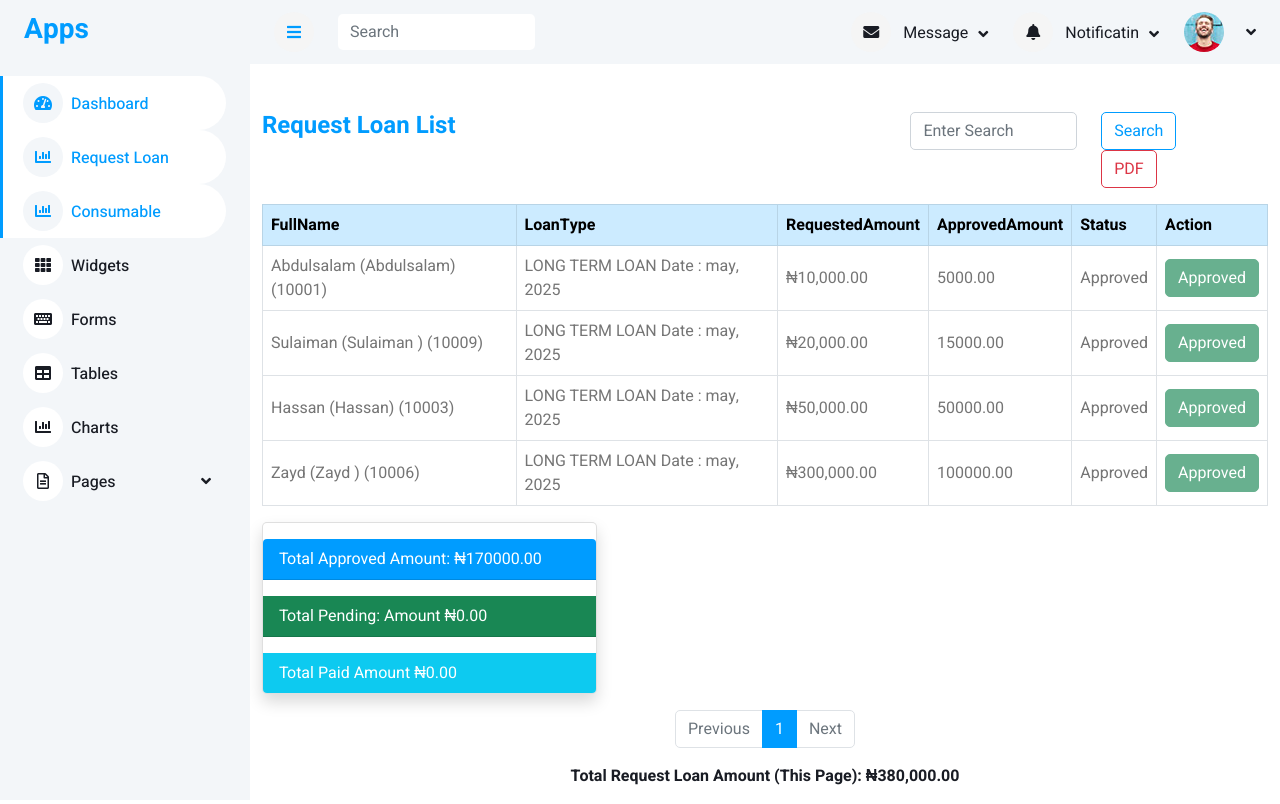
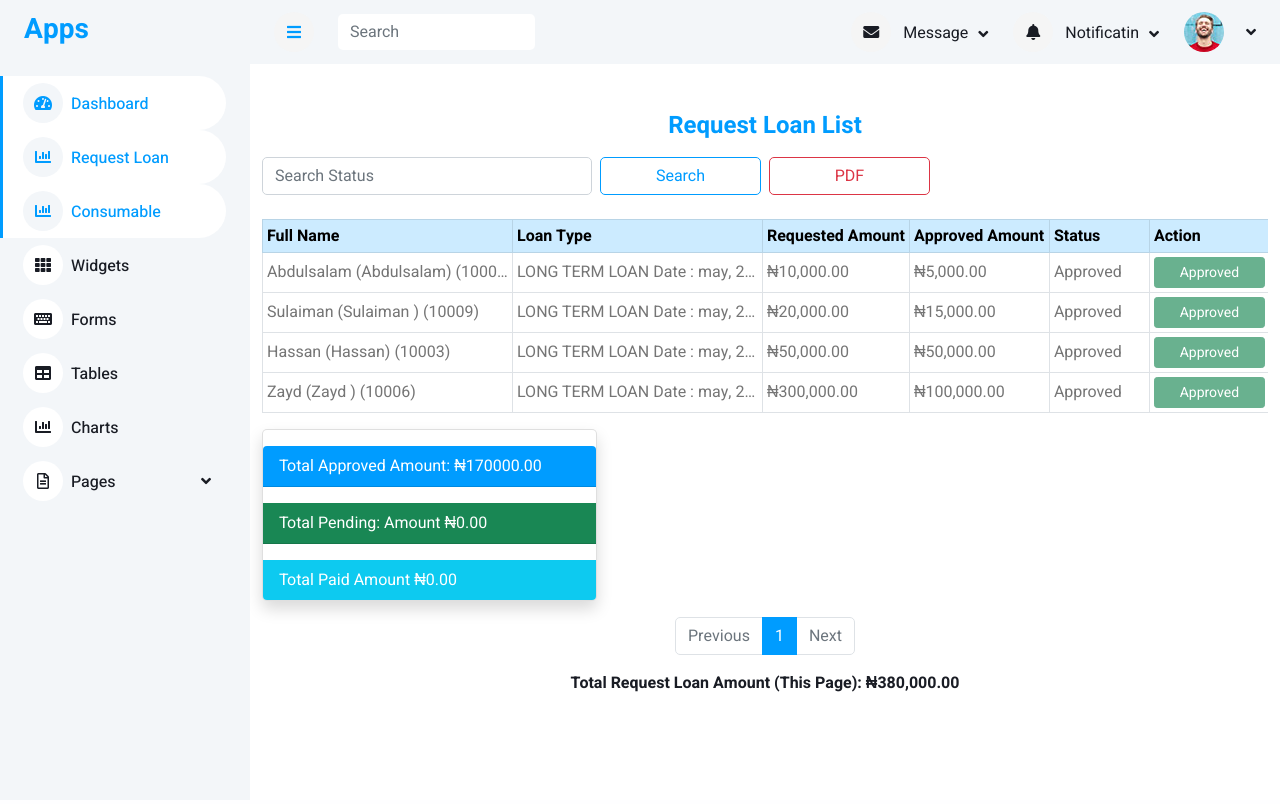
Before and after one commit to salam081/sucrepo, a Django app: page /requested_loan in a window 1280 px wide. After the commit the page ends 692 px from the top, so only its background shows below. Run offline with Django 5.2, Linux system fonts and the light colour scheme; data comes from the database, SQL or seed files in the repository; data that the repository does not hold is empty; some libraries are stand-ins or nearby versions.

Commit message:
Updated loan view and template for search fix

```diff
--- a/loan/views.py
+++ b/loan/views.py
@@ -229,10 +229,12 @@ def get_all_requested_loan(request):
     search_term = request.GET.get('search_term', '').strip()
 
     base_queryset = LoanRequest.objects.exclude(status='rejected')
-
     if search_term:
         results_queryset = base_queryset.filter(
             Q(status__icontains=search_term) |
+            Q(member__member__first_name__icontains=search_term) |
+            Q(member__member__last_name__icontains=search_term) |
+            Q(member__member__username__icontains=search_term) |
             Q(id__icontains=search_term)
         )
     else:
@@ -295,7 +297,7 @@ def get_all_requested_loan(request):
     # Regular HTML context
     context = {
         'results': results,
-        'search_term': search_term,
+        'search_term': "",
         'totals_by_status': totals_by_status,
         'total_approved': total_amont_loan_request,
         'total_pending': total_pending,
--- a/templates/loan/get_all_requested_loan.html
+++ b/templates/loan/get_all_requested_loan.html
@@ -3,18 +3,20 @@
 
 {% block content %}
 <div class="container mt-5">
-    <div class="d-flex justify-content-between mb-3">
-        <h4 class="text-primary  text-center">Request Loan List</h4>
-
-    <form method="GET" action="{% url 'requested_loan' %}" class="d-flex">
-        <div class="row">
-            <div class="col-md-6">
-                <input type="text" name="search_term" class="form-control" placeholder="Enter Search" value="{{ search_term }}">
+   <!-- Header and Search -->
+    <div class="mb-4">
+        <h4 class="text-primary text-center mb-3">Request Loan List</h4>
+        <form method="GET" action="{% url 'requested_loan' %}">
+            <div class="row g-2">
+                <div class="col-6 col-md-4">
+                    <input type="text" name="search_term" class="form-control" placeholder="Search Status"
+                        value="{{ search_term }}">
                 </div>
-            <div class="col-md-4 justify-content-between float-rigth  gap-2 mt-4 mt-md-0">
-                <button type="submit" class="btn btn-outline-primary">Search</button>
+                <div class="col-6 col-md-4 d-flex gap-2">
+                    <button type="submit" class="btn btn-outline-primary w-100 w-md-auto">Search</button>
                     {% if results.paginator.count > 0 %}
-                    <button type="submit" name="download_pdf" value="1" class="btn btn-outline-danger">PDF</button>
+                    <button type="submit" name="download_pdf" value="1"
+                        class="btn btn-outline-danger w-100 w-md-auto">PDF</button>
                     {% endif %}
                 </div>
             </div>
@@ -22,42 +24,46 @@
     </div>
     {% if results %}
         <div class="table-responsive">
-            <table class="table  align-middle table-bordered table-hover">
+            <table class="table table-sm align-middle table-bordered table-hover">
             <thead class="table-primary">
                 <tr>
-                        <th scope="col">FullName </th>
-                        <th scope="col" >LoanType</th>
-                        <th scope="col">RequestedAmount</th>
-                        <th scope="col">ApprovedAmount</th>
-                        <th scope="col">Status</th>
-                        <th scope="col">Action</th>
+                    <th class="text-nowrap" style="min-width: 150px;">Full Name</th>
+                    <th class="text-nowrap" style="min-width: 120px;">Loan Type</th>
+                    <th class="text-nowrap" style="min-width: 140px;">Requested Amount</th>
+                    <th class="text-nowrap" style="min-width: 140px;">Approved Amount</th>
+                    <th class="text-nowrap" style="min-width: 100px;">Status</th>
+                    <th class="text-nowrap" style="min-width: 120px;">Action</th>
                 </tr>
+
             </thead>
                 <tbody>
                     {% for loan in results %}
                        <tr>
-                            <td >{{ loan.member }}</td>
-                            <td >{{ loan.loan_type }}</td>
-                            <td  class="loan-amount">₦{{ loan.amount|intcomma }}</td>
-                            <td >{{ loan.approved_amount }}</td>
-                            <td >{{ loan.status|capfirst }}</td>
-                            <!-- <td>{{ loan.loan_term_months }}</td> -->
+                    <td class="text-nowrap text-truncate" style="max-width: 250px;">{{ loan.member }}</td>
+                    <td class="text-nowrap text-truncate" style="max-width: 250px;">{{ loan.loan_type }}</td>
+                    <td class="loan-amount text-nowrap">₦{{ loan.amount|intcomma }}</td>
+                    <td class="text-nowrap">₦{{ loan.approved_amount|intcomma }}</td>
+                    <td class="text-capitalize text-nowrap">{{ loan.status }}</td>
                     <td>
                         {% if loan.status == 'approved' %}
-                                    <button class="btn btn-success" disabled>Approved</button>
+                        <button class="btn btn-success btn-sm w-100" disabled>Approved</button>
                         {% elif loan.status == 'rejected' %}
-                                    <button class="btn btn-danger" disabled>Rejected</button>
+                        <button class="btn btn-danger btn-sm w-100" disabled>Rejected</button>
                         {% elif loan.status == 'paid' %}
-                                    <button class="btn btn-secondary" disabled>Paid</button>
+                        <button class="btn btn-secondary btn-sm w-100" disabled>Paid</button>
                         {% else %}
-                                <div class="d-flex">
-                                    <a href="{% url 'approve_loan_request' loan.id %}" class="btn btn-success"><i class="bi bi-check"></i></a>
-                                    <a href="{% url 'edit_requested_loan' loan.id %}" class="btn btn-info"><i class="bi bi-pencil-fill"></i></a>
-                                    <a href="{% url 'reject_loan_request' loan.id %}" class="btn btn-danger"><i class="bi bi-backspace-reverse"></i></a>
+                        <div class="d-flex flex-wrap gap-1">
+                            <a href="{% url 'approve_loan_request' loan.id %}" class="btn btn-success btn-sm"><i
+                                    class="bi bi-check"></i></a>
+                            <a href="{% url 'edit_requested_loan' loan.id %}" class="btn btn-info btn-sm"><i
+                                    class="bi bi-pencil-fill"></i></a>
+                            <a href="{% url 'reject_loan_request' loan.id %}" class="btn btn-danger btn-sm"><i
+                                    class="bi bi-backspace-reverse"></i></a>
                         </div>
                         {% endif %}
                     </td>
                 </tr>
+
                     {% empty %}
                         <tr>
                             <td colspan="7" class="text-center text-muted">No loans found.</td>
```
Lines whose indentation alone changed are shown as unchanged.
